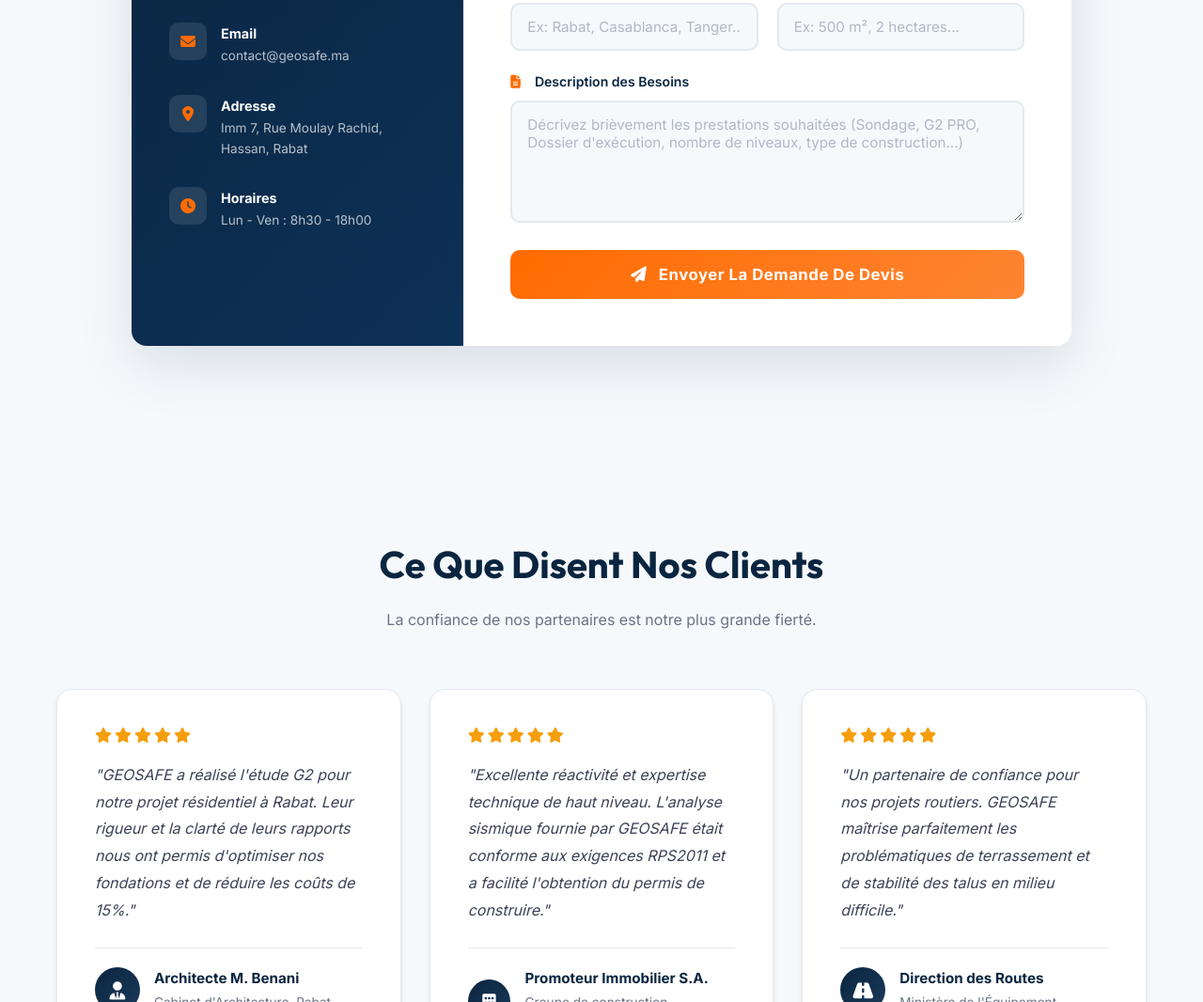
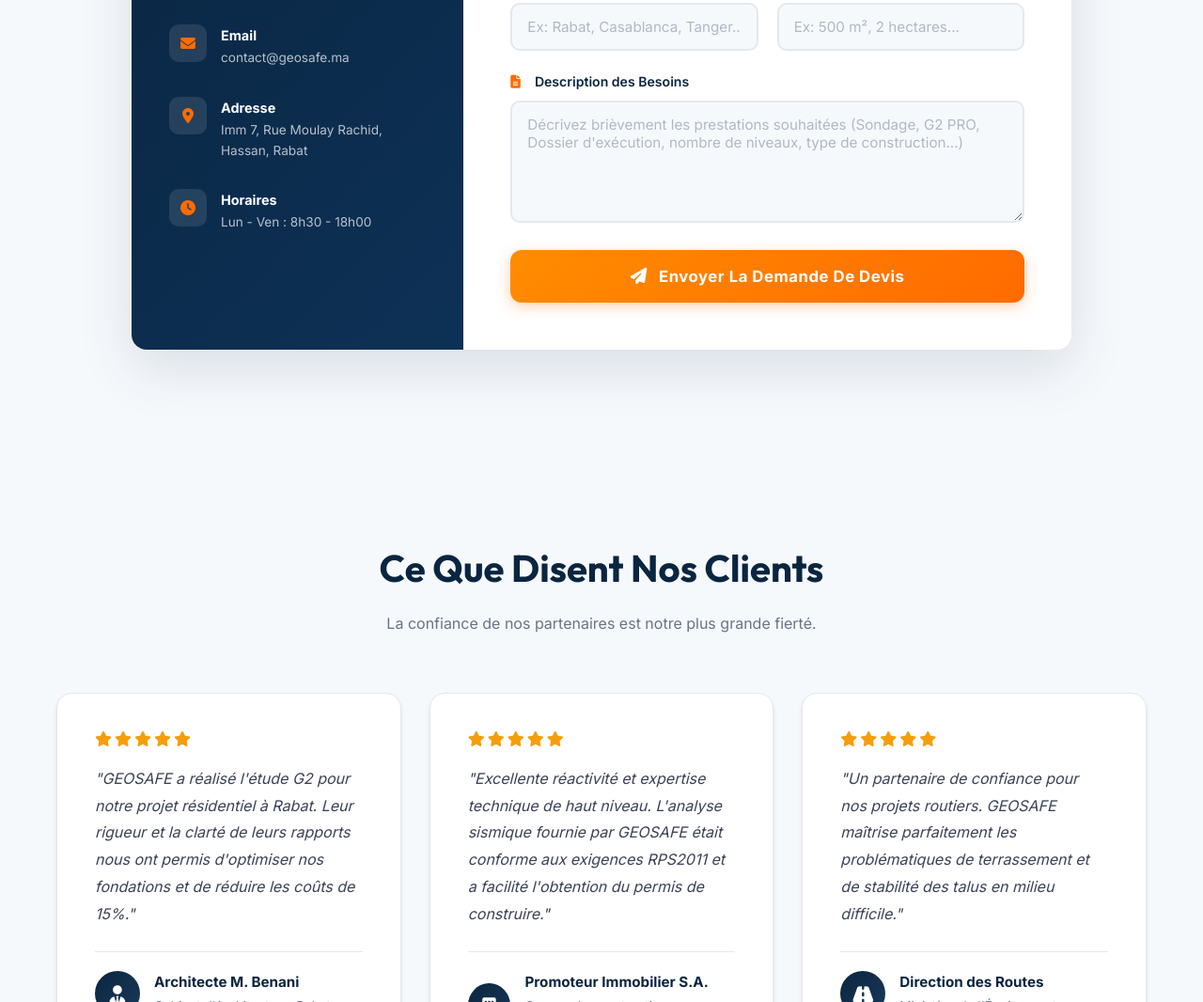
Before and after one commit to babycreativ-web/geosafe, a plain HTML site: page index.html in a window 1280 px wide. Shown: the part 5878-6944 px from the top of the page at 94% size. Drawn offline with Linux system fonts and the light colour scheme.

Commit message:
style: upgrade form submit button with premium animations and gradient

```diff
--- a/index.css
+++ b/index.css
@@ -784,27 +784,56 @@ header {
 }
 
 .btn-submit {
-    display: block;
+    display: flex;
+    align-items: center;
+    justify-content: center;
     width: 100%;
-    padding: 16px 24px;
-    background: linear-gradient(135deg, var(--accent), #ff8533);
+    padding: 18px 24px;
+    background: linear-gradient(135deg, #ff8c00 0%, var(--accent) 100%);
     color: white;
     border: none;
-    border-radius: 10px;
+    border-radius: 12px;
     font-weight: 700;
     font-size: 1.05rem;
     cursor: pointer;
-    transition: var(--transition);
+    transition: all 0.4s cubic-bezier(0.23, 1, 0.32, 1);
     font-family: inherit;
+    position: relative;
+    overflow: hidden;
+    box-shadow: 0 4px 15px rgba(255, 107, 0, 0.3);
+    letter-spacing: 0.5px;
 }
 
 .btn-submit i {
-    margin-right: 8px;
+    margin-right: 12px;
+    font-size: 1.1rem;
+    transition: transform 0.4s ease;
 }
 
 .btn-submit:hover {
     transform: translateY(-3px);
-    box-shadow: 0 8px 25px rgba(255, 107, 0, 0.35);
+    box-shadow: 0 12px 28px rgba(255, 107, 0, 0.45);
+    background: linear-gradient(135deg, #ff9a22 0%, #ff7a1a 100%);
+}
+
+.btn-submit:hover i {
+    transform: translate(5px, -5px) rotate(-10deg);
+}
+
+.btn-submit::after {
+    content: '';
+    position: absolute;
+    top: -50%;
+    left: -60%;
+    width: 20%;
+    height: 200%;
+    background: rgba(255, 255, 255, 0.2);
+    transform: rotate(30deg);
+    transition: all 0.6s ease;
+}
+
+.btn-submit:hover::after {
+    left: 120%;
 }
 
 @media (max-width: 768px) {
```
